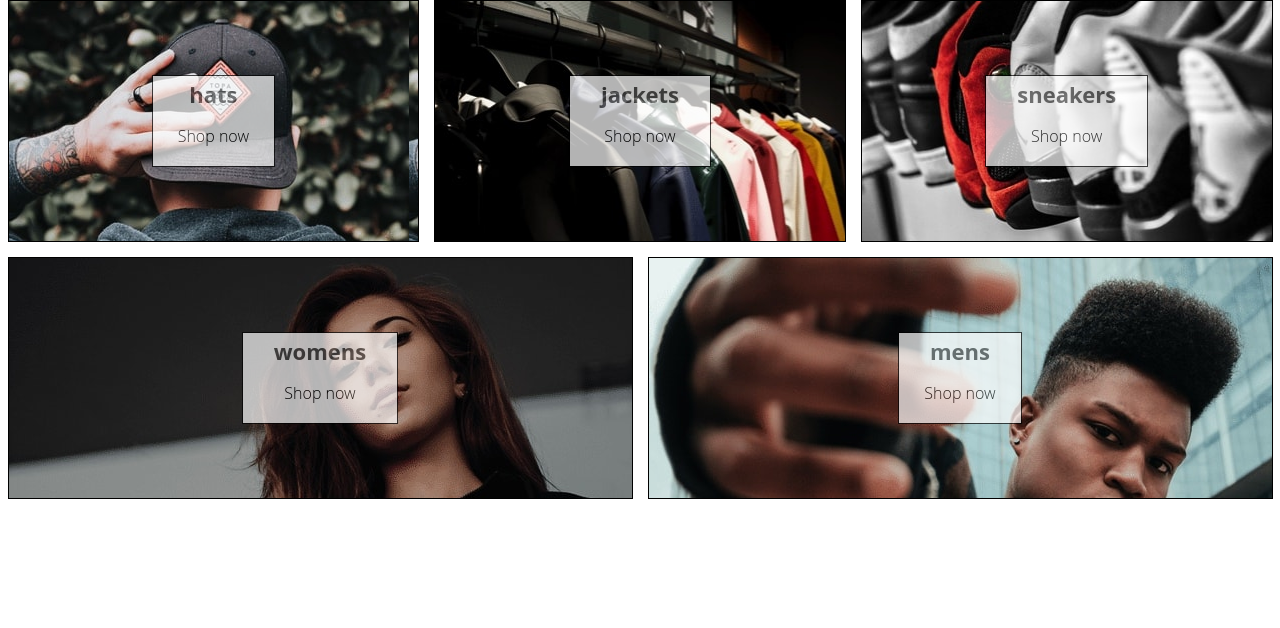
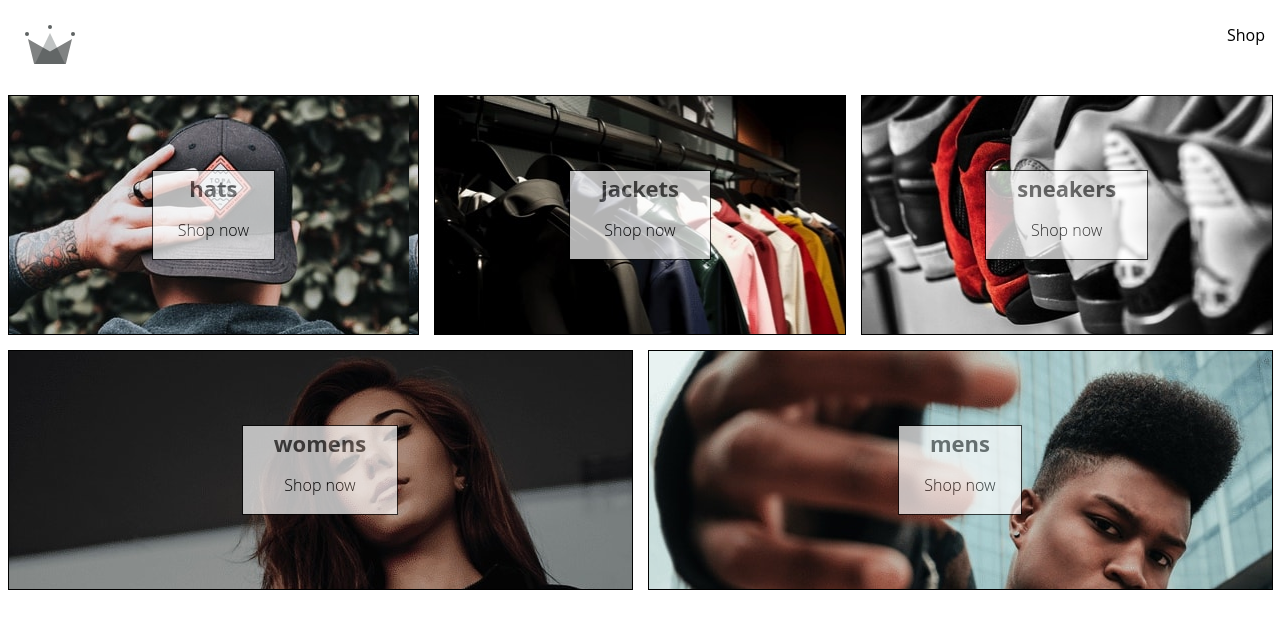
Before and after one commit to clarelantoine/crwn-clothing, a React (Create React App) app: page / in a window 1280 px wide. Shown: the top 628 px of the page. Built offline with nearby package versions, Linux system fonts and the light colour scheme; the HTML template or start-up script is replaced by a standard one.

Commit message:
add navigation component

```diff
--- a/package.json
+++ b/package.json
@@ -8,6 +8,7 @@
     "@testing-library/user-event": "^13.5.0",
     "react": "^18.2.0",
     "react-dom": "^18.2.0",
+    "react-router-dom": "^6.13.0",
     "react-scripts": "5.0.1",
     "sass": "^1.63.3",
     "web-vitals": "^2.1.4"
--- a/src/App.js
+++ b/src/App.js
@@ -1,69 +1,21 @@
-import Directory from "./components/directory/directory.component";
+import { Routes, Route } from "react-router-dom";
+
+import Navigation from "./routes/navigation/navigation.component";
+import Home from "./routes/home/home.component";
 
 export default function App() {
 
-  const categories = [
-    {
-      "id": 1,
-      "title": "hats",
-      "imageUrl": "./images/hats.jpg"
-    },
-    {
-      "id": 2,
-      "title": "jackets",
-      "imageUrl": "./images/jackets.jpg"
-    },
-    {
-      "id": 3,
-      "title": "sneakers",
-      "imageUrl": "./images/sneakers.jpg"
-    },
-    {
-      "id": 4,
-      "title": "womens",
-      "imageUrl": "./images/womens.jpg"
-    },
-    {
-      "id": 5,
-      "title": "mens",
-      "imageUrl": "./images/men.jpg"
-    }
-  ]
+  const Shop = () => {
+    return <h1>Shop here</h1>
+  }
 
   return (
-    <Directory categories={categories} />
+    <Routes>
+      <Route path="/" element={<Navigation />}>
+        <Route index element={<Home />} />
+        <Route path="shop" element={<Shop />} />
+      </Route>
+
+    </Routes>
   );
 }
-
-
-// <div className="caterogy-container">
-// {/* <img src="" /> */}
-// <div className="category-body-container">
-//   <h2>Jackets</h2>
-//   <p>Shop now</p>
-// </div>
-// </div>
-
-// <div className="caterogy-container">
-// {/* <img src="" /> */}
-// <div className="category-body-container">
-//   <h2>Sneakers</h2>
-//   <p>Shop now</p>
-// </div>
-// </div>
-
-// <div className="caterogy-container">
-// {/* <img src="" /> */}
-// <div className="category-body-container">
-//   <h2>Women</h2>
-//   <p>Shop now</p>
-// </div>
-// </div>
-
-// <div className="caterogy-container">
-// {/* <img src="" /> */}
-// <div className="category-body-container">
-//   <h2>Men</h2>
-//   <p>Shop now</p>
-// </div>
-// </div>
--- a/src/index.js
+++ b/src/index.js
@@ -1,13 +1,17 @@
 import React from 'react';
 import ReactDOM from 'react-dom/client';
+import reportWebVitals from './reportWebVitals';
+import { BrowserRouter } from 'react-router-dom';
+
+import App from './App';
 import './index.scss';
-import App from './App';
-import reportWebVitals from './reportWebVitals';
 
 const root = ReactDOM.createRoot(document.getElementById('root'));
 root.render(
   <React.StrictMode>
-    <App />
+    <BrowserRouter>
+      <App />
+    </BrowserRouter>
   </React.StrictMode>
 );
 
--- a/src/index.scss
+++ b/src/index.scss
@@ -9,3 +9,12 @@ code {
   font-family: source-code-pro, Menlo, Monaco, Consolas, 'Courier New',
     monospace;
 }
+
+a {
+  text-decoration: none;
+  color: black;
+}
+
+* {
+  box-sizing: border-box;
+}
--- /dev/null
+++ b/src/routes/home/home.component.jsx
@@ -0,0 +1,41 @@
+import { Outlet } from "react-router-dom";
+
+import Directory from "../../components/directory/directory.component";
+
+export default function Home() {
+
+  const categories = [
+    {
+      "id": 1,
+      "title": "hats",
+      "imageUrl": "/images/hats.jpg"
+    },
+    {
+      "id": 2,
+      "title": "jackets",
+      "imageUrl": "/images/jackets.jpg"
+    },
+    {
+      "id": 3,
+      "title": "sneakers",
+      "imageUrl": "/images/sneakers.jpg"
+    },
+    {
+      "id": 4,
+      "title": "womens",
+      "imageUrl": "/images/womens.jpg"
+    },
+    {
+      "id": 5,
+      "title": "mens",
+      "imageUrl": "/images/men.jpg"
+    }
+  ]
+
+  return (
+    <div>
+      <Outlet />
+      <Directory categories={categories} />
+    </div>
+  );
+}
--- /dev/null
+++ b/src/routes/navigation/navigation.component.jsx
@@ -0,0 +1,21 @@
+import { Link, Outlet } from "react-router-dom"
+
+import { ReactComponent as CrwnLogo } from "../../assets/crown.svg"
+import './navigation.styles.scss'
+
+export default function Navigation()
+{
+  return (
+    <>
+      <nav className="navigation">
+        <Link className="logo-container" to="/">
+          <CrwnLogo className="logo" />
+        </Link>
+        <div className="nav-links-container">
+          <Link className="nav-link" to="/shop">Shop</Link>
+        </div>
+      </nav>
+      <Outlet />
+    </>
+  )
+}
--- /dev/null
+++ b/src/routes/navigation/navigation.styles.scss
@@ -0,0 +1,26 @@
+.navigation {
+  height: 70px;
+  width: 100%;
+  display: flex;
+  justify-content: space-between;
+  margin-bottom: 25px;
+
+  .logo-container {
+    height: 100%;
+    width: 70px;
+    padding: 25px;
+  }
+
+  .nav-links-container {
+    width: 50%;
+    height: 100%;
+    display: flex;
+    align-items: center;
+    justify-content: flex-end;
+
+    .nav-link {
+      padding: 10px 15px;
+      cursor: pointer;
+    }
+  }
+}
```
Also changed, not shown: src/assets/crown.svg (added), 1 other file (tests, documents, lock files or other folders).
